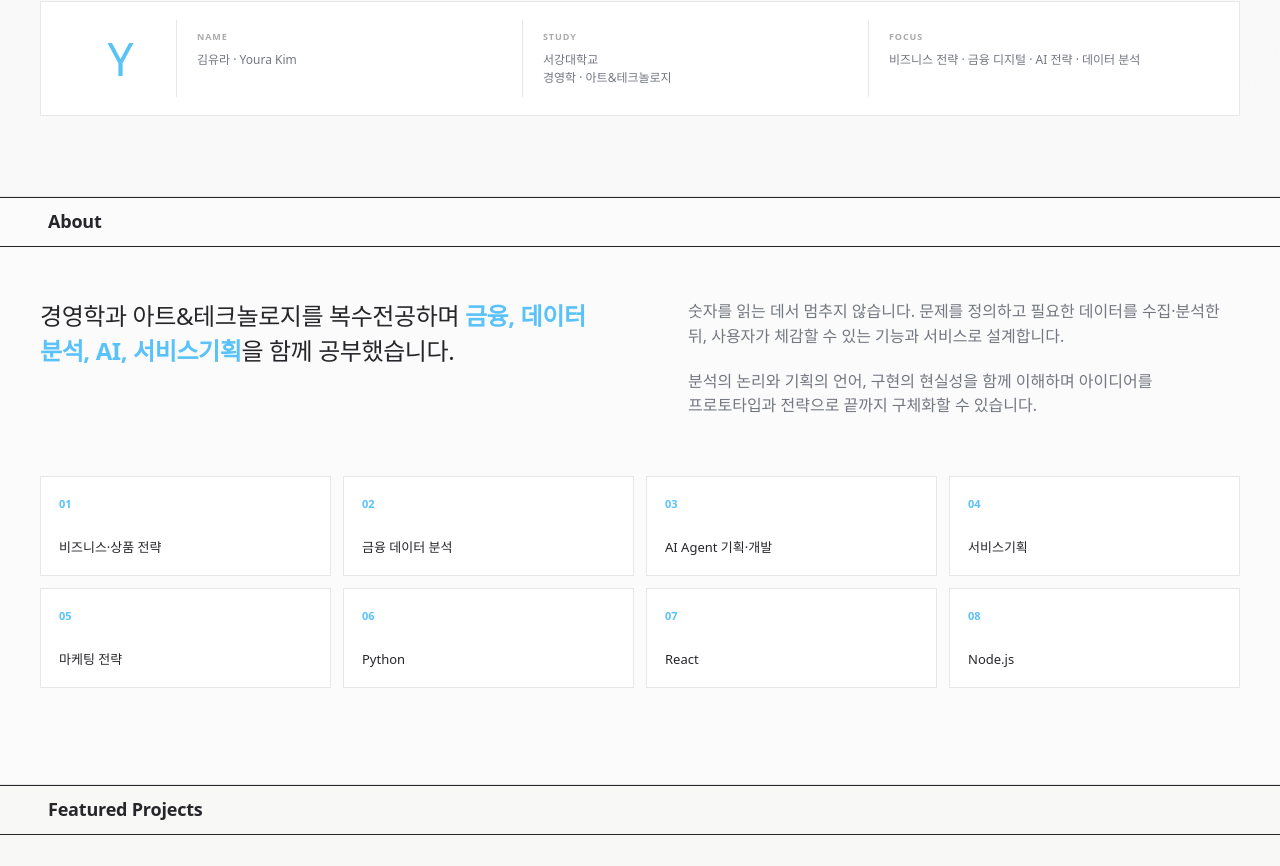
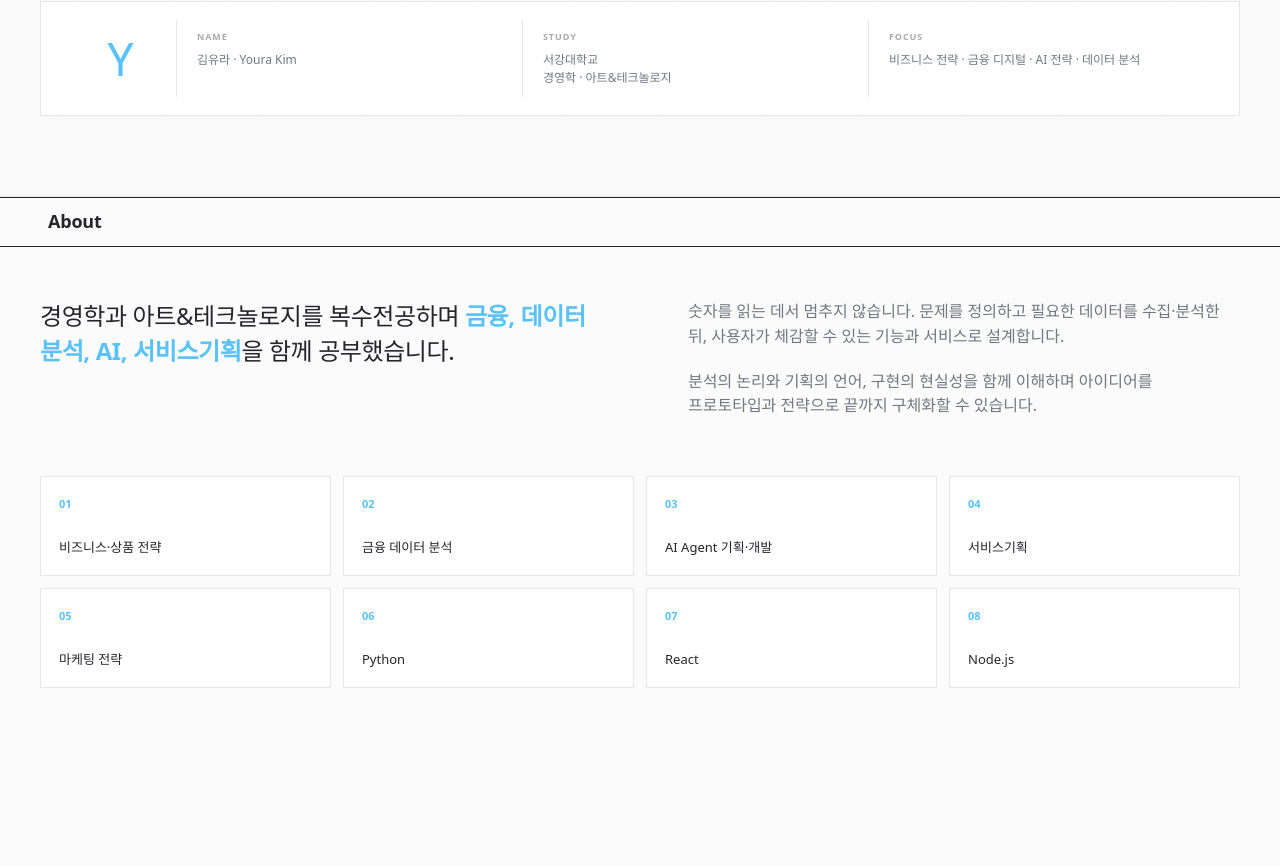
Before and after one commit to youra031220/youra-kim-portfolio, a Next.js app: page / in a window 1280 px wide. Shown: the part 674-1540 px from the top of the page. Built offline with nearby package versions, Linux system fonts and the light colour scheme; a web font is replaced by a local one.

Commit message:
Expand about section to viewport height

```diff
--- a/app/globals.css
+++ b/app/globals.css
@@ -69,7 +69,7 @@ svg { width: 18px; fill: none; stroke: currentColor; stroke-width: 1.7; stroke-l
 .section-heading-inner { min-height: 48px; padding-top: 10px; padding-bottom: 10px; display: flex; align-items: center; justify-content: space-between; }
 .section-heading h2 { margin: 0; font-size: 18px; font-weight: 650; line-height: 1.2; letter-spacing: -.2px; }
 .section-heading > p { margin: 0; color: var(--muted); font-size: 12px; }
-.about { border-top: 1px solid var(--line); }
+.about { min-height: 100svh; border-top: 1px solid var(--line); }
 .about-grid { display: grid; grid-template-columns: 1fr 1fr; gap: 8%; padding-bottom: 58px; }
 .about p { margin: 0; }
 .about-lead { font-size: 24px; line-height: 1.45; letter-spacing: -.4px; }
```
